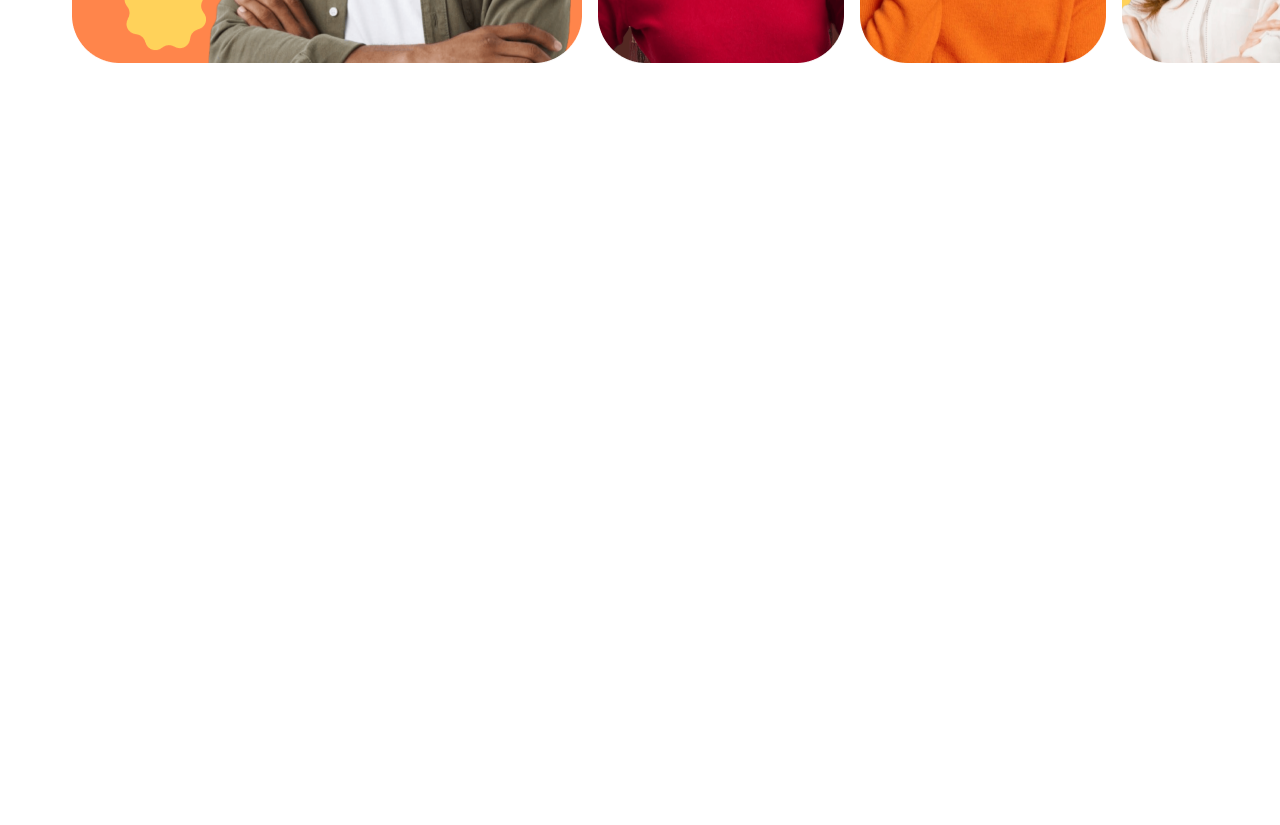
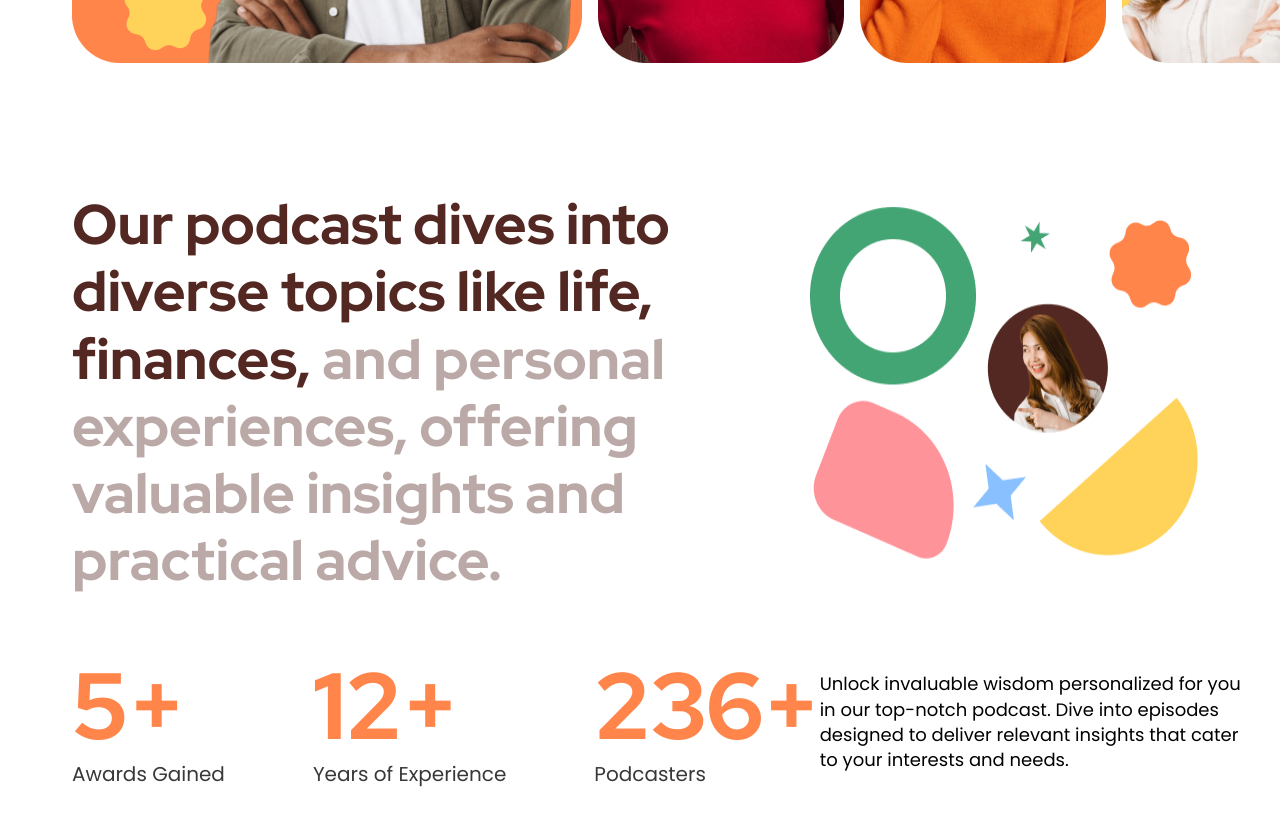
Before and after one commit to gpyuan/insightpod-stream-platform, a React (Vite) app: page / in a window 1280 px wide. Shown: the part 2060-2885 px from the top of the page. Before the commit the page ends 2187 px from the top, so only its background shows below. Built offline with nearby package versions, Linux system fonts and the light colour scheme; a web font is replaced by a local one.

Commit message:
feat(About):完成About區域及基礎樣式

```diff
--- a/src/App.jsx
+++ b/src/App.jsx
@@ -5,6 +5,7 @@ import Hero from "@/components/features/Hero/Hero";
 import WeeklyPodcasts from "@/components/features/WeeklyPodcast/WeeklyPodcasts";
 import AllWeeklyPodcast from "@/page/AllWeeklyPodcast";
 import TopPodcasters from "@/components/features/TopPodcasters/TopPodcasters";
+import About from "@/components/features/About/About";
 
 const App = () => {
   return (
@@ -21,6 +22,7 @@ const App = () => {
                 <Hero />
                 <WeeklyPodcasts />
                 <TopPodcasters />
+                <About />
               </>
             }
           />
--- /dev/null
+++ b/src/components/features/About/About.jsx
@@ -0,0 +1,46 @@
+import "./About.scss";
+import aboutImg from "@/assets/images/about.png";
+
+const About = () => {
+  return (
+    <section className="about">
+      <div className="about__header">
+        <h2 className="about__header__title">
+          Our podcast dives into diverse topics like life, finances,
+          <span className="about__header__text">
+            {" "}
+            and personal experiences, offering valuable insights and practical
+            advice.
+          </span>
+        </h2>
+        <img src={aboutImg} alt="" role="presentation" />
+      </div>
+
+      <div className="about__content">
+        <div className="about__content__achivements">
+          <div className="about__content__achivement">
+            <p className="about__content__number h1">5+</p>
+            <p className="about__content__name body2">Awards Gained</p>
+          </div>
+          <div className="about__content__achivement">
+            <p className="about__content__number h1">12+</p>
+            <p className="about__content__name body2">Years of Experience</p>
+          </div>
+          <div className="about__content__achivement">
+            <p className="about__content__number h1">236+</p>
+            <p className="about__content__name body2">Podcasters</p>
+          </div>
+        </div>
+        <div className="about__content__description">
+          <p className="about__content__description__text body4">
+            Unlock invaluable wisdom personalized for you in our top-notch
+            podcast. Dive into episodes designed to deliver relevant insights
+            that cater to your interests and needs.
+          </p>
+        </div>
+      </div>
+    </section>
+  );
+};
+
+export default About;
--- /dev/null
+++ b/src/components/features/About/About.scss
@@ -0,0 +1,57 @@
+@use "@/styles/main" as *;
+
+.about {
+  width: 100%;
+  max-width: 1440px;
+  height: 704px;
+  padding: 64px 0;
+
+  &__header {
+    display: flex;
+    padding: 0 72px;
+    margin-bottom: 56px;
+
+    &__title {
+      font-family: "Red Hat Display", sans-serif;
+      font-size: 56px;
+      line-height: 1.2;
+      font-weight: 800;
+      color: $text-primary;
+    }
+
+    &__text {
+      color: rgba(83, 40, 34, 0.4);
+    }
+  }
+
+  &__content {
+    padding: 0 72px;
+    height: 143px;
+    @include flex-space-between;
+
+    &__achivements {
+      display: flex;
+      gap: 88px;
+    }
+
+    &__achivement {
+      display: flex;
+      flex-direction: column;
+    }
+
+    &__number {
+      color: $secondary;
+    }
+
+    &__name {
+      color: $text-secondary;
+      white-space: nowrap;
+    }
+
+    &__description {
+      &__text {
+        width: 435px;
+      }
+    }
+  }
+}
```
Also changed, not shown: src/assets/images/about.png (added).
